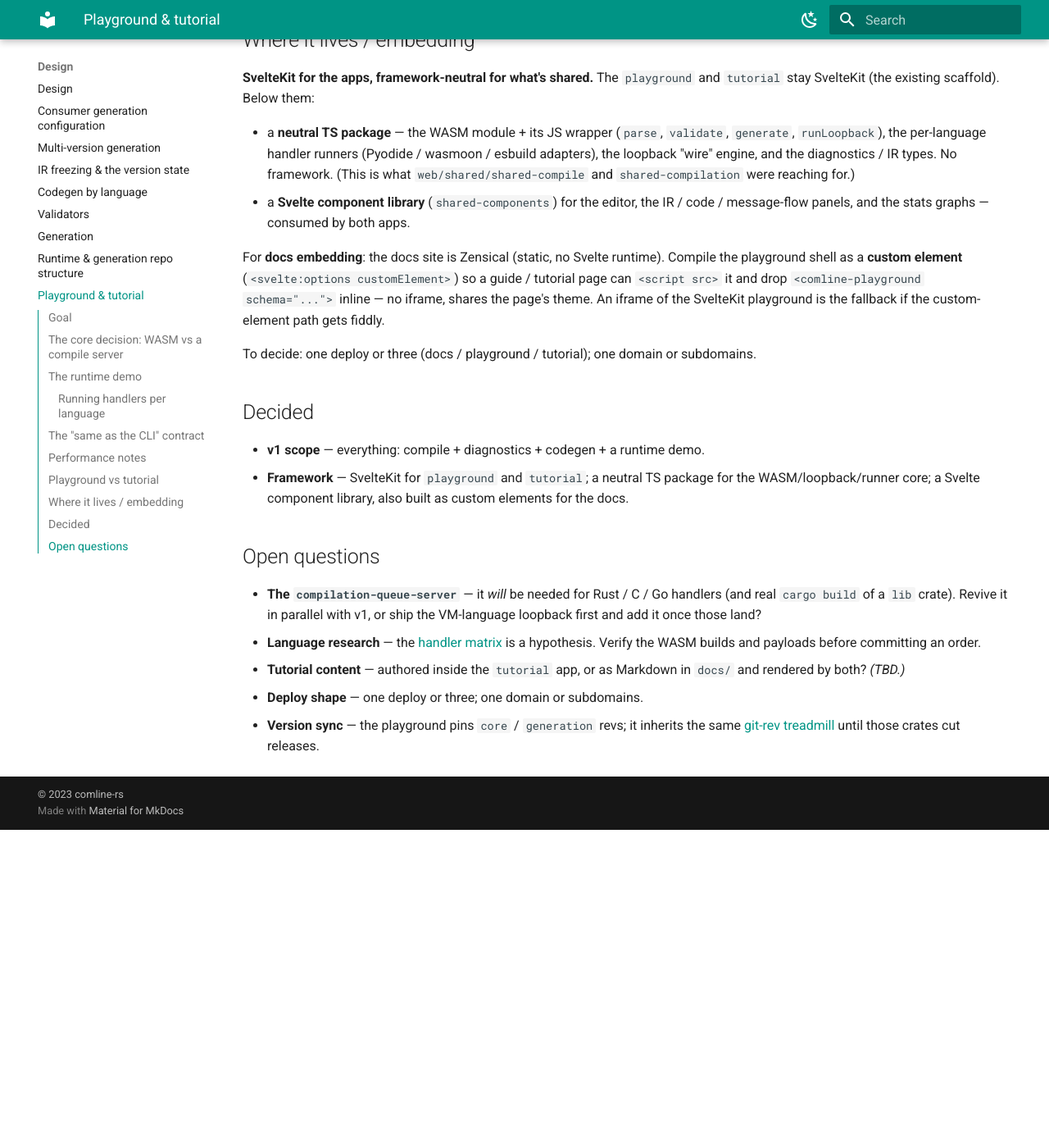
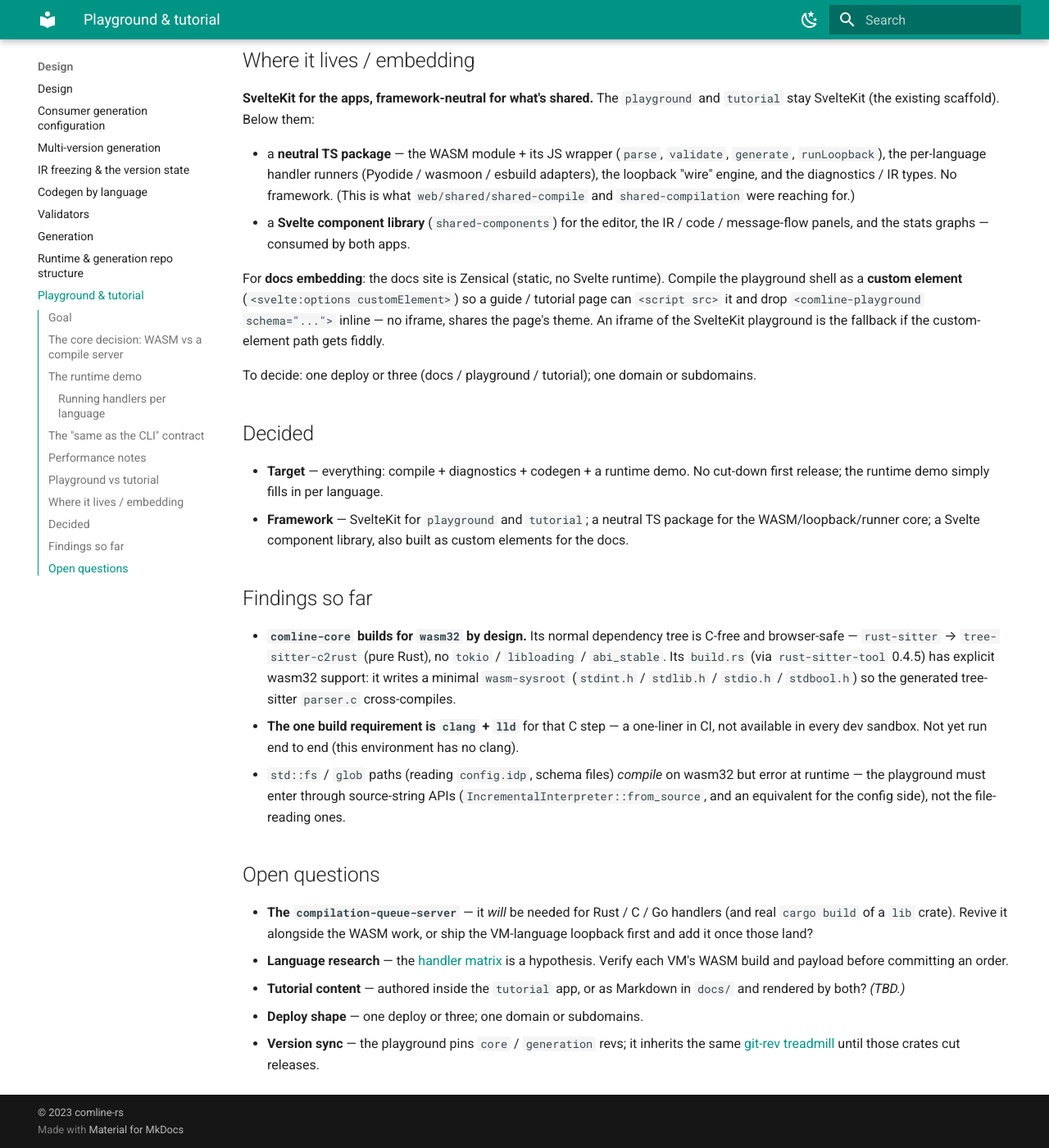
Before and after one commit to ComlineProject/docs, an MkDocs documentation site: the page built from docs/docs/design/playground-and-tutorial.md, in a window 1280 px wide and 1400 px high, scrolled down 3327 px. Shown: the whole window at 82% size. Built offline with MkDocs 1.6.1 and Material for MkDocs 9.7.7, drawn with Linux system fonts in a browser that asks for light colours; the version menu is left out; before the commit the page ends 4339 px from its top, so only the background shows below that; some of the changed text lies outside the part shown.

Commit message:
docs(design): playground — WASM feasibility findings; drop the 'v1' framing
Feasibility check on comline-core -> wasm32: the normal dep tree is
C-free (rust-sitter -> tree-sitter-c2rust, no tokio/libloading/abi_stable)
and build.rs already has explicit wasm32 support (rust-sitter-tool 0.4.5
ships a wasm-sysroot so parser.c cross-compiles). Only requirement is
clang + lld for that C step — not present in this sandbox, so not yet run
end to end. std::fs/glob paths compile but error at runtime; the
playground must use source-string entry points.

Reframe 'v1 scope' -> 'Target' (no cut-down first release; the runtime
demo fills in per language). Add a 'Findings so far' section.

```diff
--- a/docs/docs/design/playground-and-tutorial.md
+++ b/docs/docs/design/playground-and-tutorial.md
@@ -21,10 +21,11 @@ Two properties are non-negotiable:
 - **Responsiveness** — the edit → IR → diagnostics → code loop keeps up with
   typing (target < ~1 frame of jank on the editor thread).
 
-**Scope for v1: everything** — compile + diagnostics + codegen + a working
-runtime demo. The compile/codegen loop is language-agnostic from day one (it is
-`core` + `comline-codelib-gen` in WASM); the *runtime demo* rolls out per
-language by how runnable that language is in a browser (see
+**The target is everything** — compile + diagnostics + codegen + a working
+runtime demo; there is no cut-down "just the editor" first release. The
+compile/codegen loop is language-agnostic from the outset (it is `core` +
+`comline-codelib-gen` in WASM); the *runtime demo* fills in per language by how
+runnable that language is in a browser (see
 [Running handlers per language](#running-handlers-per-language)).
 
 ## The core decision: WASM vs a compile server
@@ -50,7 +51,8 @@ a pure-Rust tree-sitter runtime (`rust-sitter` → `tree-sitter-c2rust`). No
   emitting the `lib`-mode file tree.
 - **The `compilation-queue-server`, later and optional** — only for what WASM
   genuinely can't do: `cargo build` of a generated crate, a real multi-process
-  runtime demo. v1 can ship without it.
+  runtime demo. The editor / diagnostics / codegen experience does not depend
+  on it.
 
 ## The runtime demo
 
@@ -76,7 +78,7 @@ language. Two families:
   own), run the handler and a pure-language shim directly. No compiler needed.
 - **Compiled** — the handler has to be compiled first. In-browser compilers for
   these are either enormous or immature, so they are **compile-server** work
-  (revive `compilation-queue-server`), not v1 client-side.
+  (revive `compilation-queue-server`), not client-side.
 
 | Language | Handler in browser via | Approx. payload | Shim |
 |---|---|---|---|
@@ -92,11 +94,14 @@ Rollout order follows payload and maturity: **JS/TS → Lua → Luau → Python*
 client-side; **Rust / C / Go** via the server. The compile/diagnostics/codegen
 loop is unaffected — it works for every target from the start.
 
-This is the piece to **research first**: confirm `rust-sitter` /
-`tree-sitter-c2rust` build clean for `wasm32-unknown-unknown`; measure the real
-Pyodide / wasmoon / Luau-wasm / esbuild-wasm payloads on a warm cache; check
-`tcc.wasm`'s language-feature ceiling. The matrix above is the hypothesis, not a
-verified result.
+This is the piece to **research first**. The `core` side is
+[promising](#findings-so-far) — its parser deps are pure Rust and its `build.rs`
+already targets wasm32; still to do is an end-to-end wasm build with `clang`
+installed, then measure the `.wasm` payload (the tree-sitter tables, `regex` and
+`blake3` will dominate). For the handlers: measure the real Pyodide / wasmoon /
+Luau-wasm / esbuild-wasm payloads on a warm cache and check `tcc.wasm`'s
+language-feature ceiling. The matrix above is the hypothesis, not a verified
+result.
 
 ## The "same as the CLI" contract
 
@@ -159,18 +164,36 @@ subdomains.
 
 ## Decided
 
-- **v1 scope** — everything: compile + diagnostics + codegen + a runtime demo.
+- **Target** — everything: compile + diagnostics + codegen + a runtime demo. No
+  cut-down first release; the runtime demo simply fills in per language.
 - **Framework** — SvelteKit for `playground` and `tutorial`; a neutral TS
   package for the WASM/loopback/runner core; a Svelte component library, also
   built as custom elements for the docs.
 
+## Findings so far
+
+- **`comline-core` builds for `wasm32` by design.** Its normal dependency tree
+  is C-free and browser-safe — `rust-sitter` → `tree-sitter-c2rust` (pure Rust),
+  no `tokio` / `libloading` / `abi_stable`. Its `build.rs` (via
+  `rust-sitter-tool` 0.4.5) has explicit wasm32 support: it writes a minimal
+  `wasm-sysroot` (`stdint.h` / `stdlib.h` / `stdio.h` / `stdbool.h`) so the
+  generated tree-sitter `parser.c` cross-compiles.
+- **The one build requirement is `clang` + `lld`** for that C step — a
+  one-liner in CI, not available in every dev sandbox. Not yet run end to end
+  (this environment has no clang).
+- `std::fs` / `glob` paths (reading `config.idp`, schema files) *compile* on
+  wasm32 but error at runtime — the playground must enter through
+  source-string APIs (`IncrementalInterpreter::from_source`, and an equivalent
+  for the config side), not the file-reading ones.
+
 ## Open questions
 
 - **The `compilation-queue-server`** — it *will* be needed for Rust / C / Go
-  handlers (and real `cargo build` of a `lib` crate). Revive it in parallel with
-  v1, or ship the VM-language loopback first and add it once those land?
+  handlers (and real `cargo build` of a `lib` crate). Revive it alongside the
+  WASM work, or ship the VM-language loopback first and add it once those land?
 - **Language research** — the [handler matrix](#running-handlers-per-language) is
-  a hypothesis. Verify the WASM builds and payloads before committing an order.
+  a hypothesis. Verify each VM's WASM build and payload before committing an
+  order.
 - **Tutorial content** — authored inside the `tutorial` app, or as Markdown in
   `docs/` and rendered by both? *(TBD.)*
 - **Deploy shape** — one deploy or three; one domain or subdomains.
```
